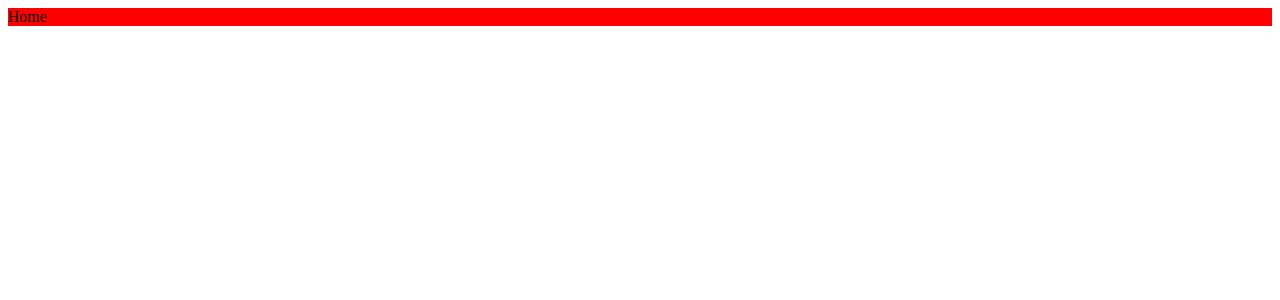
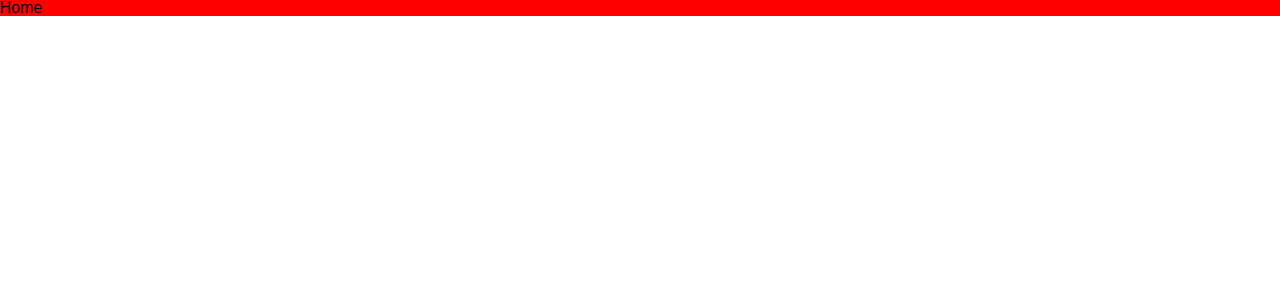
Before and after one commit to ghtea/diary-mate, a Next.js app: page / in a window 1280 px wide. Shown: the top 300 px of the page. Built offline with nearby package versions, Linux system fonts and the light colour scheme.

Commit message:
add global style

```diff
--- a/package.json
+++ b/package.json
@@ -14,7 +14,8 @@
     "next": "12.0.8",
     "react": "17.0.2",
     "react-dom": "17.0.2",
-    "styled-components": "^5.3.3"
+    "styled-components": "^5.3.3",
+    "styled-reset": "^4.3.4"
   },
   "devDependencies": {
     "@types/node": "17.0.10",
--- a/pages/_app.tsx
+++ b/pages/_app.tsx
@@ -1,10 +1,12 @@
 import type {AppProps} from "next/app"
 import {ThemeProvider} from "styled-components"
+import {GlobalStyle} from "styles/GlobalStyle";
 import {themes} from "styles/theme";
 
 function MyApp({Component, pageProps}: AppProps) {
   return (
     <ThemeProvider theme={themes.light}>
+      <GlobalStyle/>
       <Component {...pageProps} />
     </ThemeProvider>
   )
--- /dev/null
+++ b/styles/GlobalStyle.ts
@@ -0,0 +1,15 @@
+import {createGlobalStyle} from "styled-components"
+import reset from "styled-reset";
+
+export const GlobalStyle = createGlobalStyle`
+  ${reset}
+
+  * {
+    box-sizing: border-box;
+  }
+
+  html {
+    font-family: 'Noto Sans KR', sans-serif;
+    font-size: 16px;
+  }
+`
```
Also changed, not shown: 1 other file (tests, documents, lock files or other folders).
